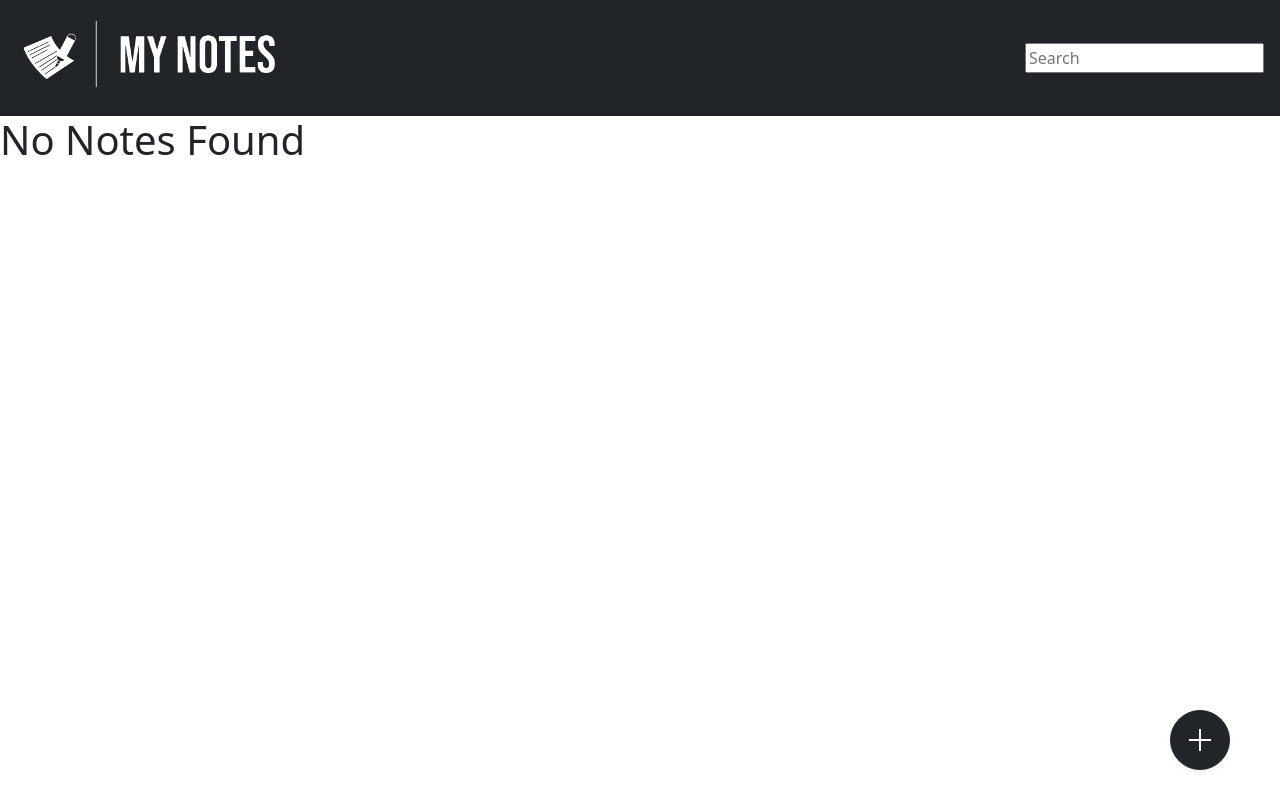
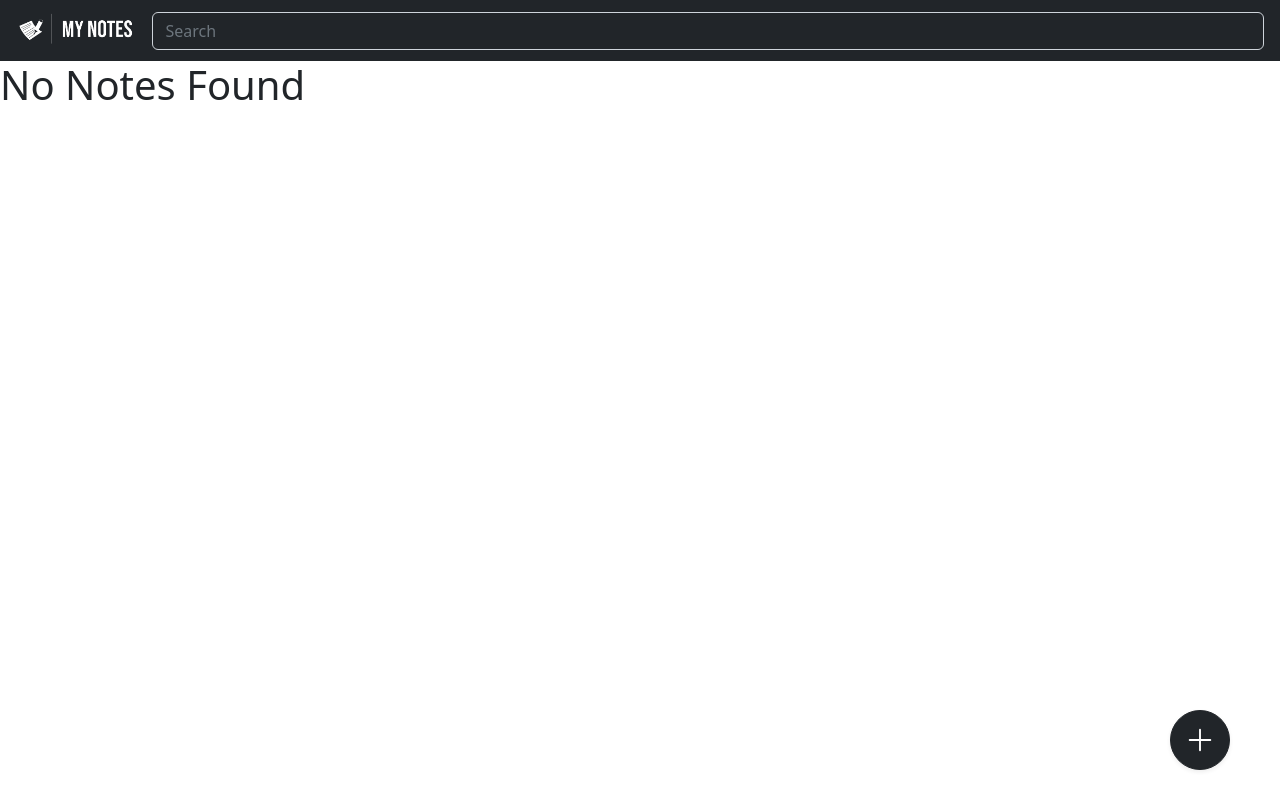
Before and after one commit to CSI-DMCE-2024/Note-App-Hacktoberfest2024, a React (Create React App) app: page / in a window 1280 px wide. Built offline with nearby package versions, Linux system fonts and the light colour scheme.

Commit message:
Improved navigation bar

```diff
--- a/src/Components/Home.jsx
+++ b/src/Components/Home.jsx
@@ -34,16 +34,20 @@ const Home = () => {
   return (
     <div className="overflow-hidden">
       <nav className="navbar navbar-dark d-flex justify-content-between align-items-center bg-dark px-3">
-        <img style={{height: '100px'}} src="/My Notes-logos_white.png" alt="My Notes" />
-        <div>
+        <div className="d-flex align-items-center" style={{flexShrink: 0}}>
+            <img style={{height: '45px'}}
+            src="/My Notes-logos_white.png"
+            alt="My Notes" />
+        </div>
+        <div className="flex-grow-1 ms-3">
           <input
-            className=""
+            className="form-control bg-dark text-light"
             name="search"
             value={search}
             placeholder="Search"
             onChange={(e) => setSearch(e.target.value)}
             autoComplete="off"
-          />
+            style={{minWidth: '0'}} />
         </div>
       </nav>
       {alert && (
```
